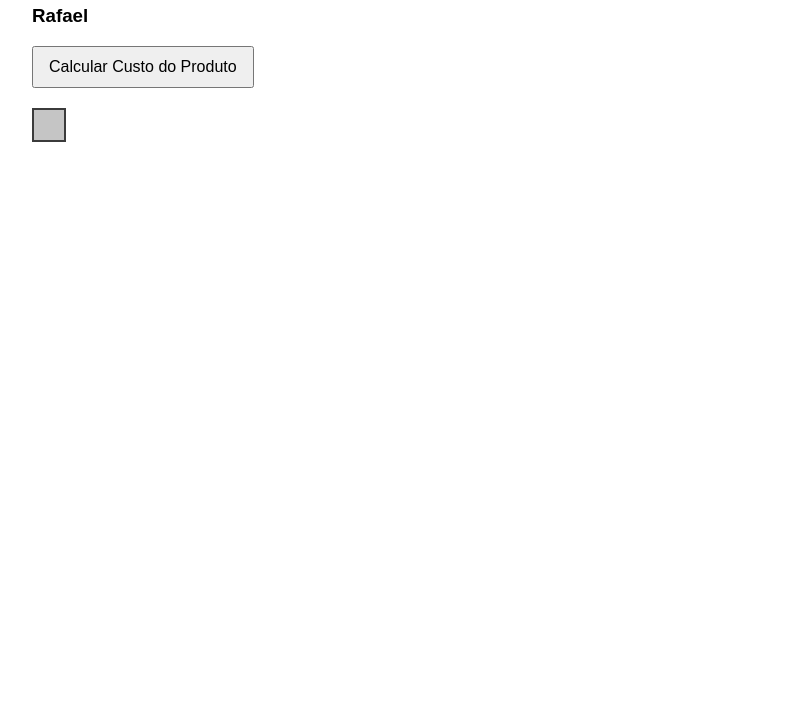
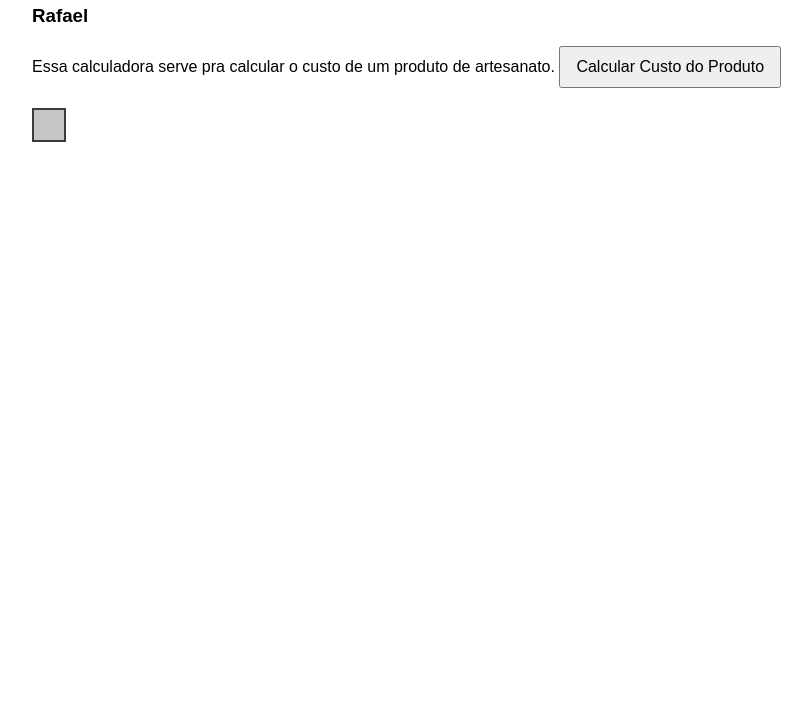
Before and after one commit to RafaTorresDev/SmartPrice, a plain HTML site: page index.html in a window 1280 px wide. Shown: the part 93-800 px from the top of the page, without its empty margins (18-830 px from the left). Drawn offline with Linux system fonts and the light colour scheme.

Commit message:
update index.html

```diff
--- a/index.html
+++ b/index.html
@@ -8,6 +8,7 @@
   <body>
     <h2>Calculadora de Custo</h2>
     <h3>Rafael</h3>
+    </text>Essa calculadora serve pra calcular o custo de um produto de artesanato.</text>
 
     <button onclick="calcular()">Calcular Custo do Produto</button>
 
```
